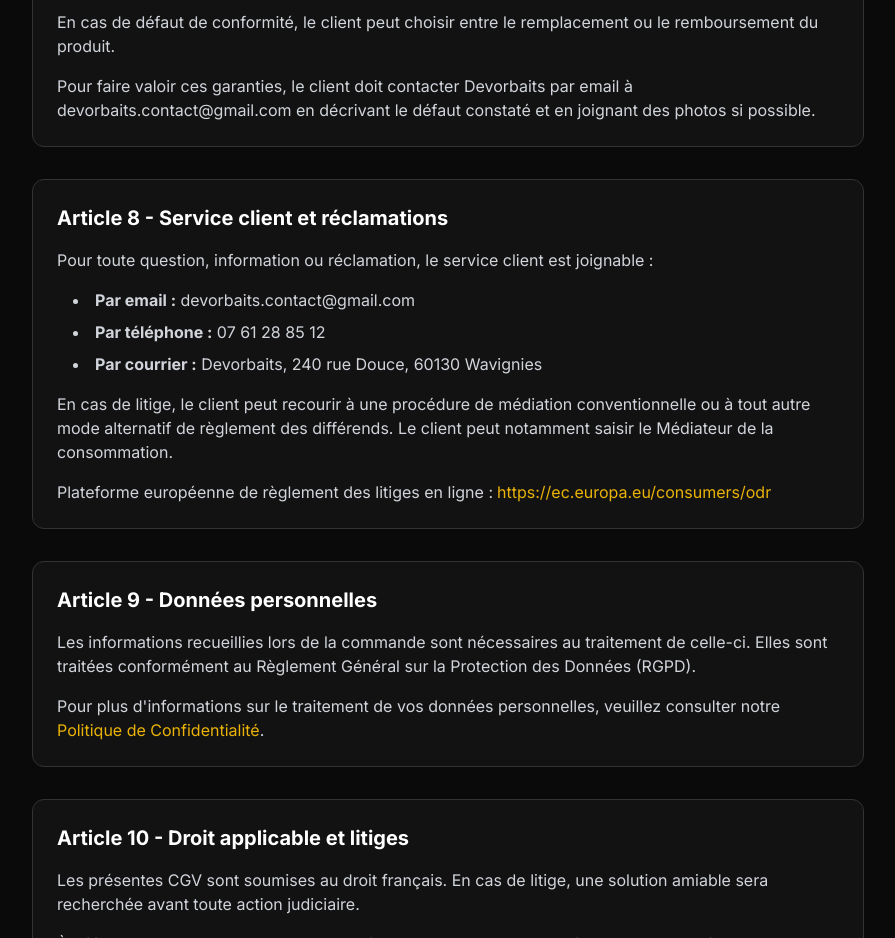
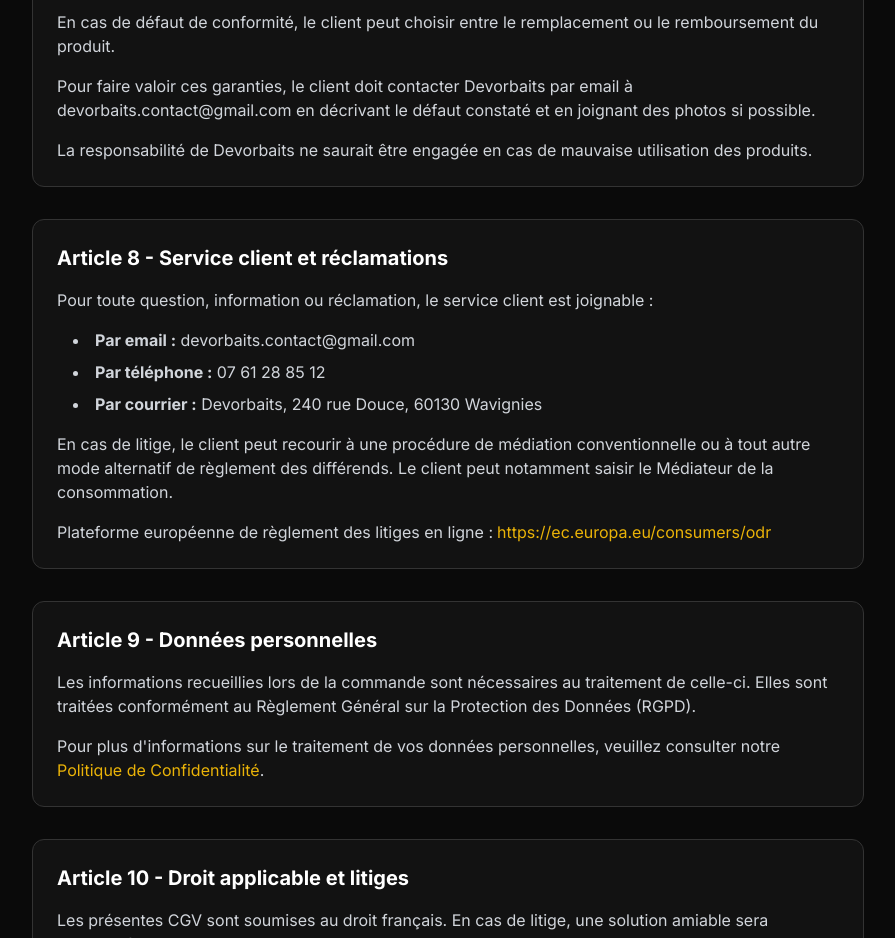
Before and after one commit to stevenvlr/devorbaits, a Next.js app: page /cgv in a window 1280 px wide. Shown: the part 3260-4198 px from the top of the page, without its empty margins (192-1087 px from the left). Built offline with nearby package versions, Linux system fonts and the light colour scheme; no server answers.

Commit message:
CGV: ajout clause responsabilite mauvaise utilisation

```diff
--- a/app/cgv/page.tsx
+++ b/app/cgv/page.tsx
@@ -227,6 +227,9 @@
                 Pour faire valoir ces garanties, le client doit contacter Devorbaits par email à
                 devorbaits.contact@gmail.com en décrivant le défaut constaté et en joignant des photos si possible.
               </p>
+              <p>
+                La responsabilité de Devorbaits ne saurait être engagée en cas de mauvaise utilisation des produits.
+              </p>
             </div>
           </section>
 
```
